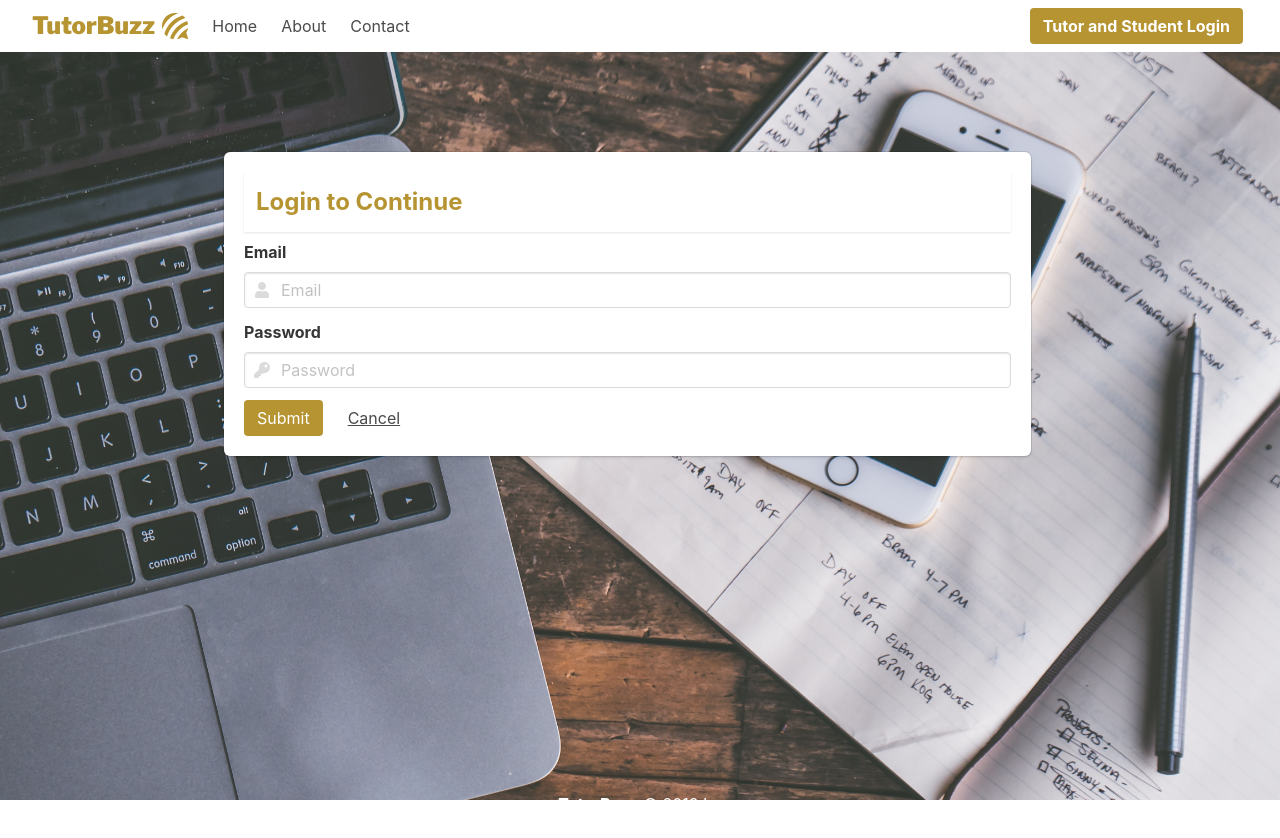
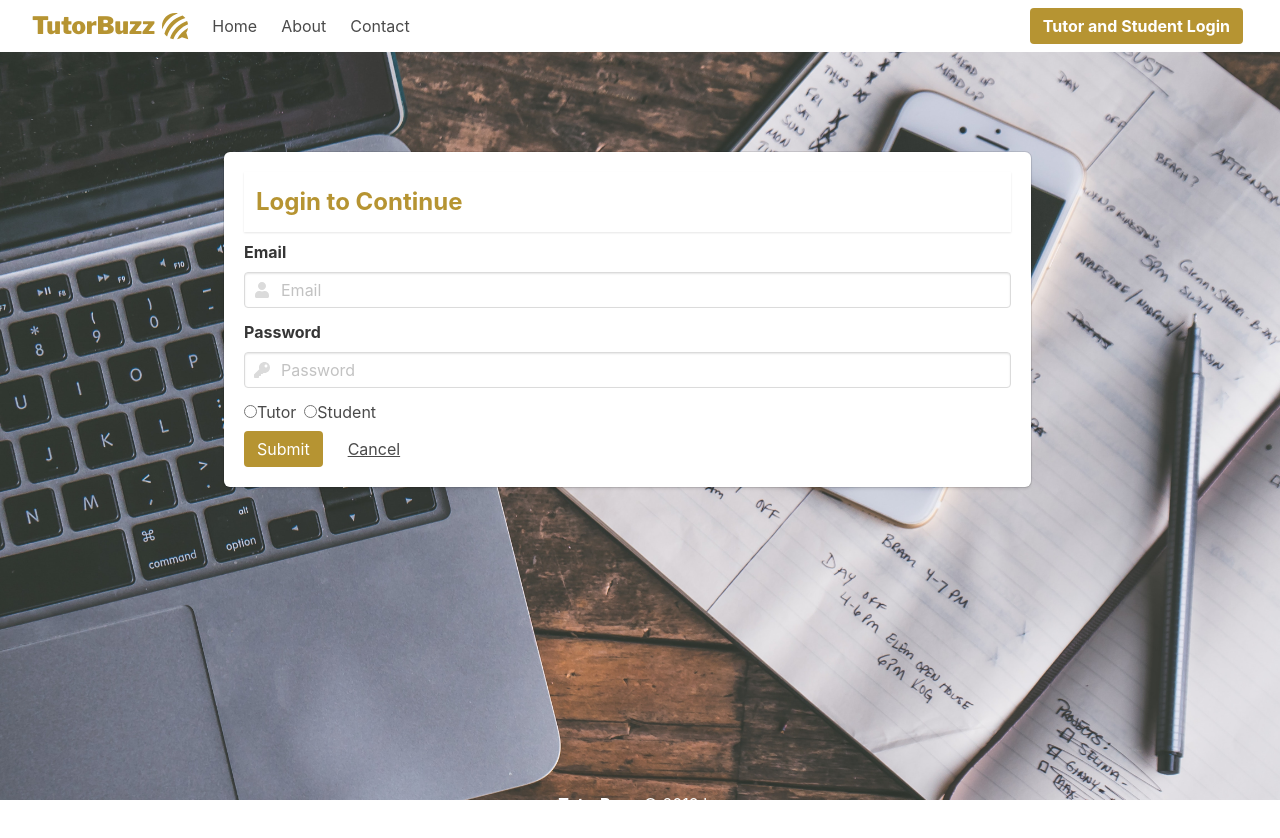
Before and after one commit to macdhollister/TutorBuzz, a React (Create React App) app in the folder client/: page /login in a window 1280 px wide. Shown: the top 838 px of the page. Built offline with nearby package versions, Linux system fonts and the light colour scheme.

Commit message:
added state, loginUser method, handleChange, and axios login call to Login component (not yet complete)

```diff
--- a/client/src/components/SignupAndLogin/Login/index.js
+++ b/client/src/components/SignupAndLogin/Login/index.js
@@ -1,9 +1,72 @@
-import React, { Component } from 'react';
+import React, { Component } from "react";
+import { Redirect } from "react-router-dom";
+import axios from "axios";
 import "./Login.css";
 
 class Login extends Component {
+  constructor() {
+    super();
+
+    this.state = {
+      email: "",
+      password: "",
+      isTutor: "",
+      loggedIn: false,
+      showError: false,
+      showNullError: false
+    }
+  }
+
+  handleChange = name => (event) => {
+    this.setState({
+      [name]: event.target.value
+    });
+  };
+
+  loginUser = (e) => {
+    e.preventDefault();
+    const { email, password, isTutor } = this.state;
+    if (email === "" || password === "" || isTutor === "") {
+      this.setState({
+        showError: false,
+        showNullError: true,
+        loggedIn: false
+      })
+    } else {
+      const params = new URLSearchParams();
+      params.append("email", email);
+      params.append("password", password);
+      params.append("isTutor", isTutor);
+      // axios
+      axios({
+        method: "post",
+        url: "/login",
+        data: params
+      })
+        .then(response => {
+          console.log(response);
+          localStorage.setItem("JWT", response.data.token);
+          this.setState({
+            loggedIn: true,
+            showError: false,
+            showNullError: false
+          })
+        })
+        .catch(error => {
+          console.error(error.response.data);
+          if (error.response.data === "email not found" || error.response.data === "passwords do not match") {
+            this.setState({
+              showError: true,
+              showNullError: false
+            })
+          }
+        })
+    }
+  }
+
   render() {
-    return (
+    const { email, password, isTutor, loggedIn, showError, showNullError } = this.state;
+    if(!loggedIn) return (
     <div id="parent" className="loginForm">
         <div className="box login">
 
@@ -11,11 +74,18 @@ class Login extends Component {
                 <h1 className="is-size-4 has-text-weight-bold has-text-info card-header-title" id="loginTitle">Login to Continue</h1>
             </header>
 
-            <form action="/login" method="POST">
+            <form onSubmit={this.loginUser}>
                 <div className="field">
                     <label className="label" id="emailText">Email</label>
                     <div className="control has-icons-left has-icons-right">
-                        <input className="input" name="email" type="text" placeholder="Email" />
+                        <input
+                          className="input"
+                          name="email"
+                          type="text"
+                          value={this.state.email}
+                          onChange={this.handleChange("email")}
+                          placeholder="Email"
+                        />
                         <span className="icon is-small is-left">
                             <i className="fas fa-user"></i>
                         </span>
@@ -25,11 +95,29 @@ class Login extends Component {
                 <div className="field">
                     <label className="label">Password</label>
                     <div className="control has-icons-left has-icons-right">
-                        <input className="input" name="password" type="password" placeholder="Password" />
+                        <input
+                          className="input"
+                          name="password"
+                          type="password"
+                          value={this.state.password}
+                          onChange={this.handleChange("password")}
+                          placeholder="Password"
+                        />
                         <span className="icon is-small is-left">
                             <i className="fas fa-key"></i>
                         </span>
                     </div>
+                </div>
+
+                <div className="control radioButtons">
+                    <label className="radio" id="tutorSignup">
+                        <input type="radio" name="isTutor" value="true" onChange={this.handleChange("isTutor")} required />
+                        Tutor
+                    </label>
+                    <label className="radio" id="studentSignup">
+                        <input type="radio" name="isTutor" value="false" onChange={this.handleChange("isTutor")} required />
+                        Student
+                    </label>
                 </div>
 
                 <div className="field is-grouped">
@@ -44,6 +132,7 @@ class Login extends Component {
         </div>
     </div>
     );
+    return <Redirect to={isTutor ? "/tutorPortal" : "/studentPortal"} />
   }
 }
 
--- a/client/src/pages/Tutor/tutorProfile.js
+++ b/client/src/pages/Tutor/tutorProfile.js
@@ -1,6 +1,6 @@
 import React, { Component } from 'react';
 import Footer from '../../components/StaticComps/Footer';
-import background from "../../images/honeycomb2.jpg";
+import background from "../../images/honeycomb.png";
 import TutorHeader from "../../components/TutorProfileComps/TutorHeader"
 import TutorCalendar from "../../components/TutorComps/TutorCalendar";
 import TutorTodaySess from "../../components/TutorComps/TutorTodaySess";
```
